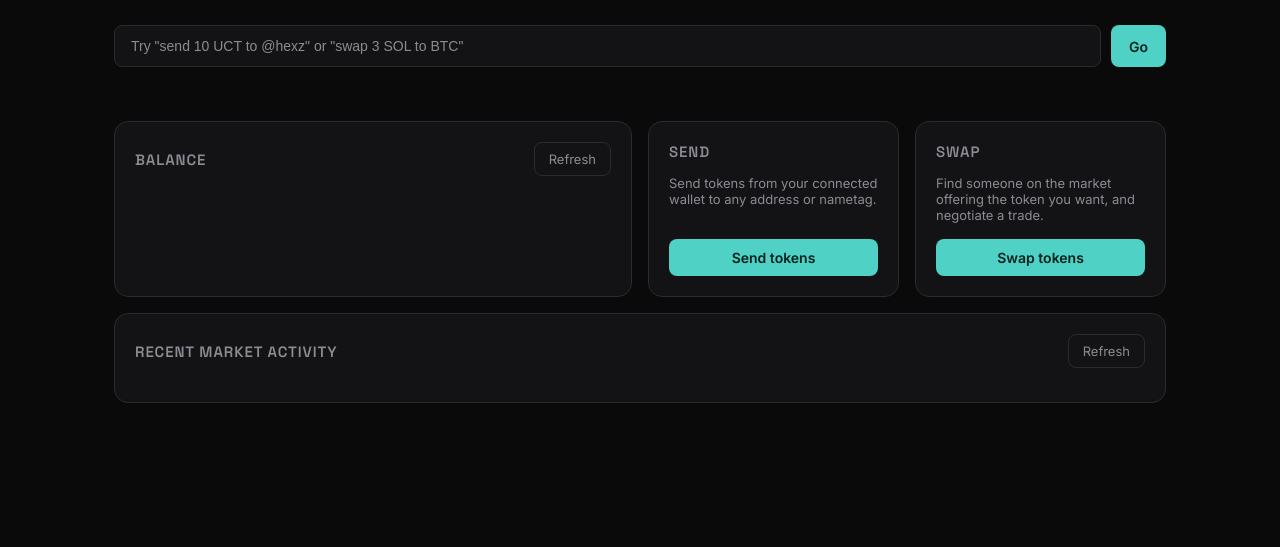
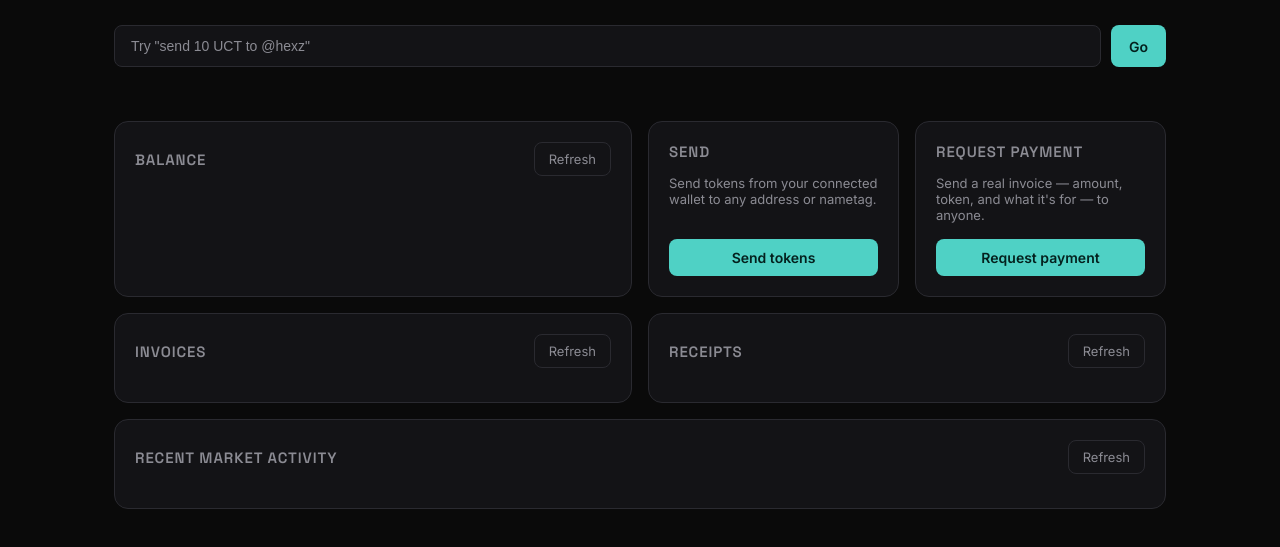
Before and after one commit to Obahakim/ROOGLE, a website with bundled scripts: page client/index.html in a window 1280 px wide. Shown: the part 63-610 px from the top of the page. Built offline with nearby package versions, Linux system fonts and the light colour scheme; what @unicitylabs/sphere-sdk would draw is missing.

Commit message:
Landing Page Ui Fix

```diff
--- a/client/index.html
+++ b/client/index.html
@@ -25,7 +25,7 @@
 
     <section class="prompt-bar">
       <form id="prompt-form" autocomplete="off">
-        <input id="prompt-input" type="text" placeholder='Try "send 10 UCT to @hexz" or "swap 3 SOL to BTC"' />
+        <input id="prompt-input" type="text" placeholder='Try "send 10 UCT to @hexz"' />
         <button type="submit" class="btn-primary">Go</button>
       </form>
       <div class="prompt-feedback" id="prompt-feedback"></div>
@@ -50,10 +50,26 @@
 
       <section class="card card-action">
         <div>
-          <div class="card-head"><h2>Swap</h2></div>
-          <p>Find someone on the market offering the token you want, and negotiate a trade.</p>
+          <div class="card-head"><h2>Request payment</h2></div>
+          <p>Send a real invoice — amount, token, and what it's for — to anyone.</p>
         </div>
-        <button class="btn-primary" id="btn-open-swap">Swap tokens</button>
+        <button class="btn-primary" id="btn-open-invoice">Request payment</button>
+      </section>
+
+      <section class="card card-invoices">
+        <div class="card-head">
+          <h2>Invoices</h2>
+          <button class="btn-ghost" id="btn-refresh-invoices">Refresh</button>
+        </div>
+        <div id="card-invoices-body"></div>
+      </section>
+
+      <section class="card card-receipts">
+        <div class="card-head">
+          <h2>Receipts</h2>
+          <button class="btn-ghost" id="btn-refresh-receipts">Refresh</button>
+        </div>
+        <div id="card-receipts-body"></div>
       </section>
 
       <section class="card card-activity">
```
